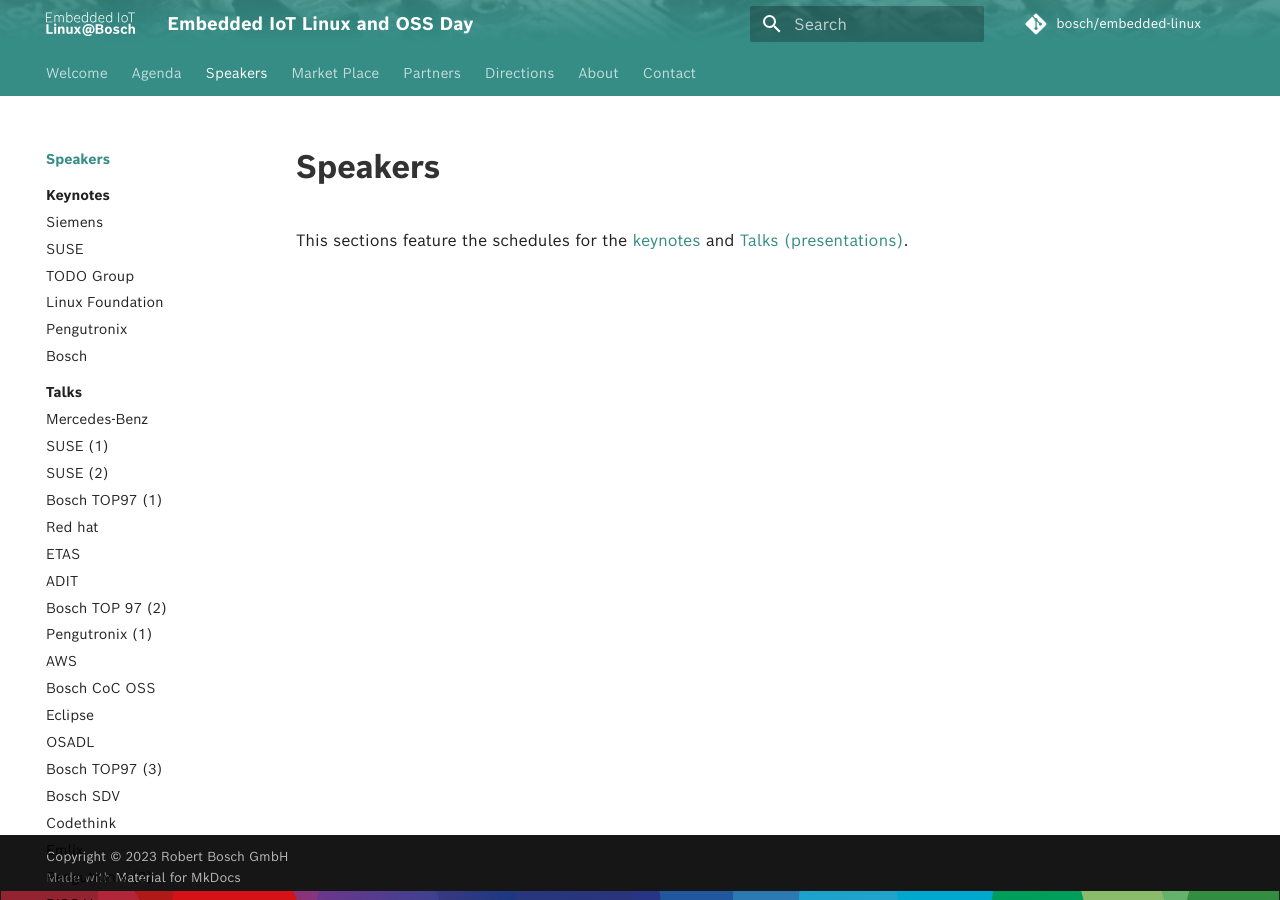
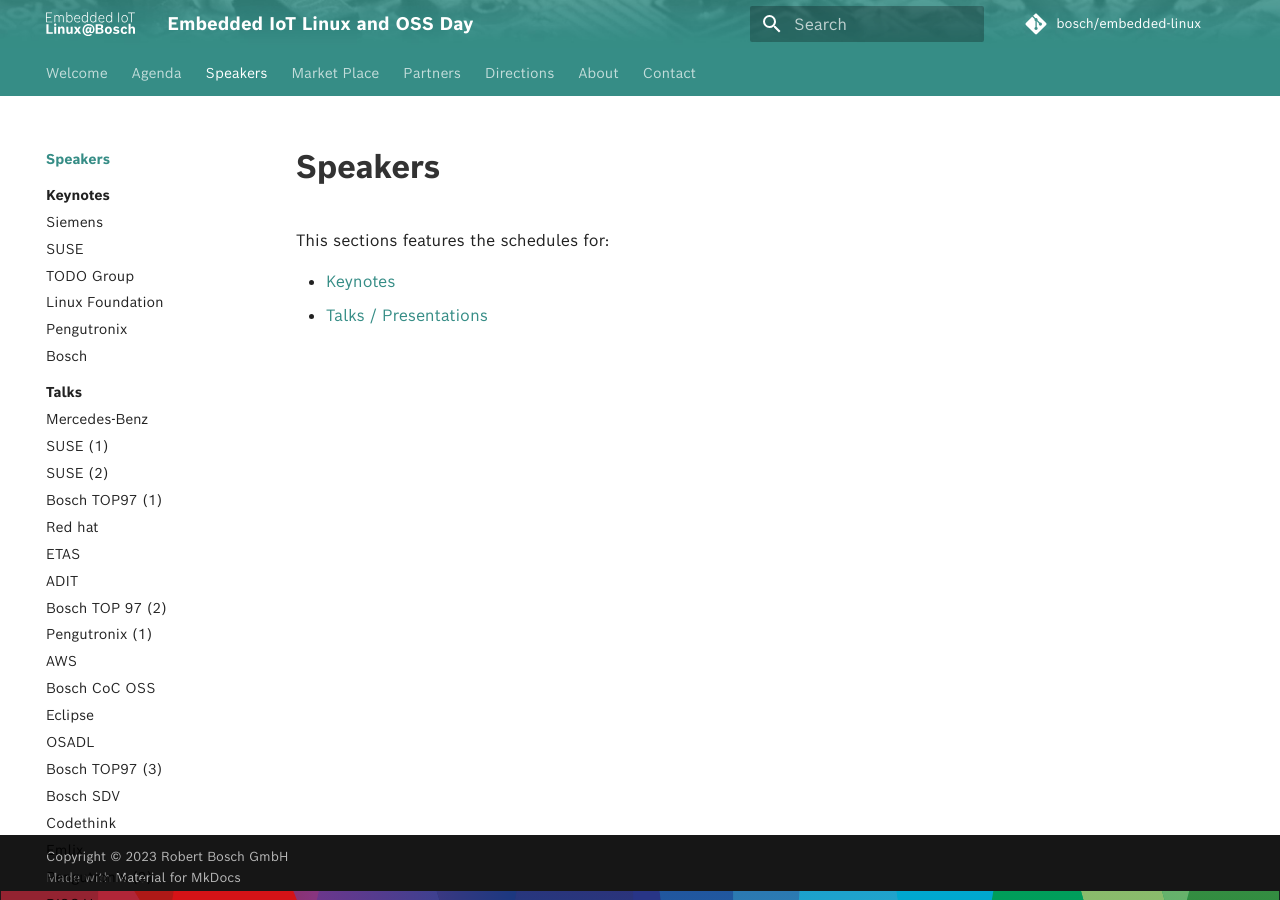
Before and after one commit to boschglobal/embedded-linux, an MkDocs documentation site: the page built from docs/speakers/index.md, in a window 1280 px wide. Built offline with MkDocs 1.6.1 and Material for MkDocs 9.7.7, drawn with Linux system fonts in a browser that asks for light colours; comment, search, counter and statistics services are not loaded.

Commit message:
Fix Speakers index page (wrong link)
Signed-off-by: Sietze van Buuren <Sietze.vanBuuren@de.bosch.com>

```diff
--- a/docs/speakers/index.md
+++ b/docs/speakers/index.md
@@ -5,5 +5,7 @@
 
 # Speakers
 
-This sections feature the schedules for the [keynotes](../keynotes) and [Talks
-(presentations)](../presentations).
+This sections features the schedules for:
+
+- [Keynotes](../keynotes)
+- [Talks / Presentations](../talks)
```
